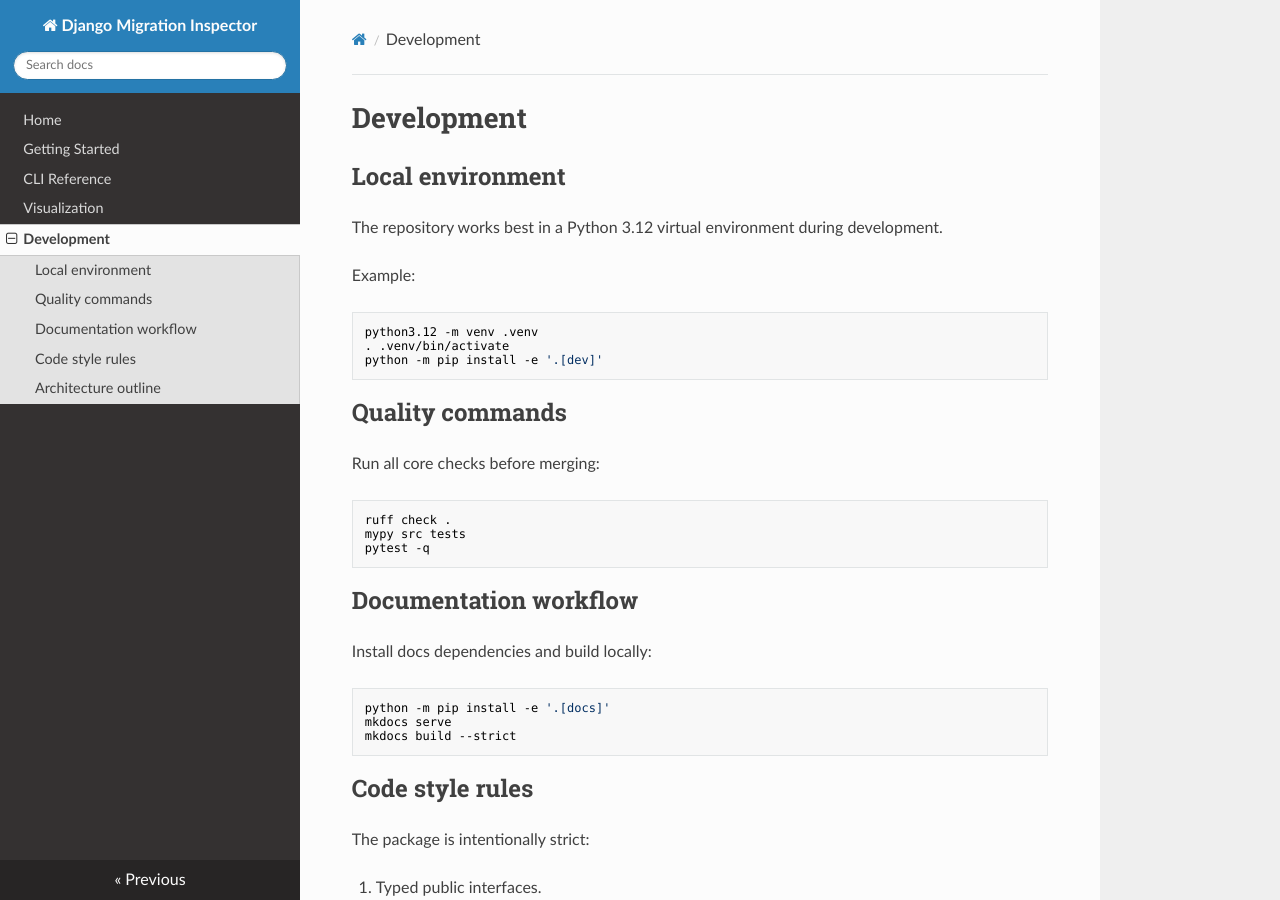
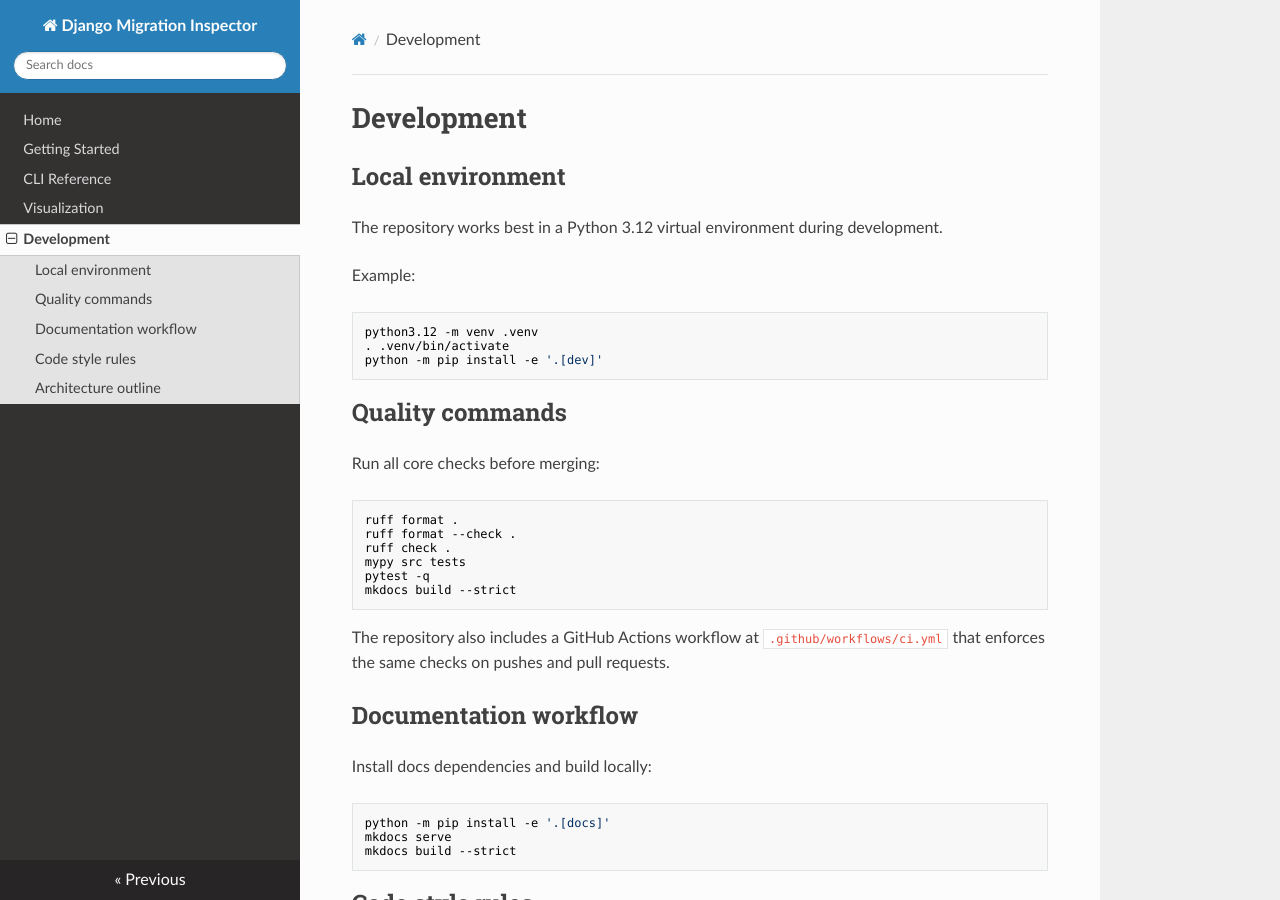
Before and after one commit to DevilsAutumn/django-migrations-inspector, an MkDocs documentation site: the page built from docs/development.md, in a window 1280 px wide and 900 px high. Built offline with MkDocs 1.6.1, drawn with Linux system fonts in a browser that asks for light colours; nearby versions of some CDN libraries.

Commit message:
CI added

````diff
--- a/docs/development.md
+++ b/docs/development.md
@@ -17,10 +17,16 @@
 Run all core checks before merging:
 
 ```bash
+ruff format .
+ruff format --check .
 ruff check .
 mypy src tests
 pytest -q
+mkdocs build --strict
 ```
+
+The repository also includes a GitHub Actions workflow at `.github/workflows/ci.yml` that
+enforces the same checks on pushes and pull requests.
 
 ## Documentation workflow
 
````
Also changed, not shown: README.md (+10 -0 lines), 1 other file.
